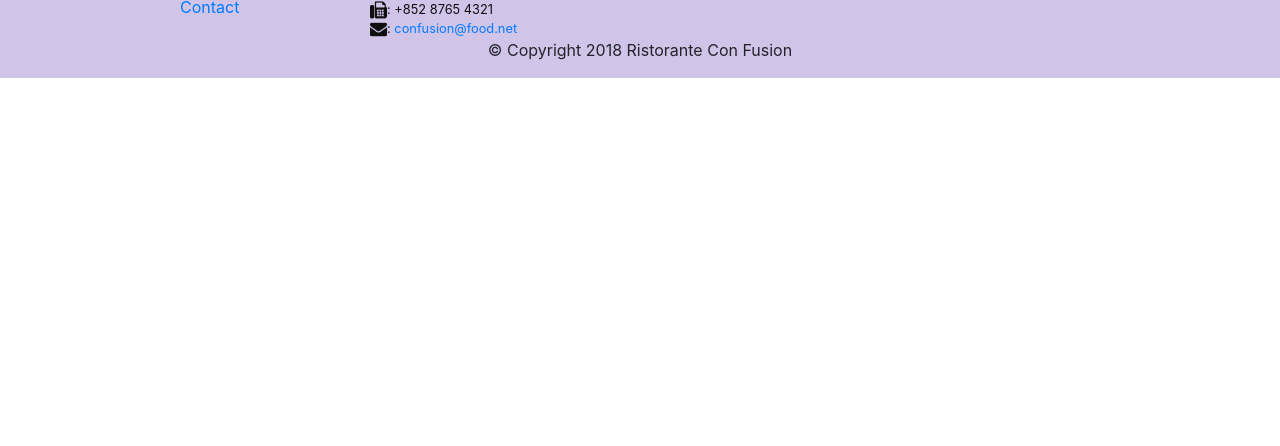
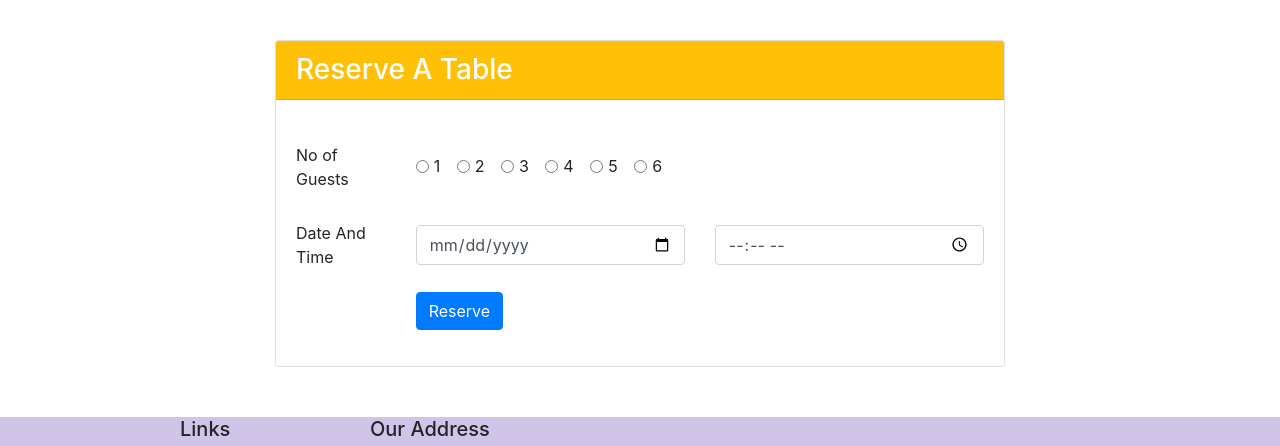
Before and after one commit to praveensingi/confusion, a website: page index.html in a window 1280 px wide. Shown: the part 1517-1963 px from the top of the page. Before the commit the page ends 1595 px from the top, so only its background shows below. Drawn offline with nearby package versions, Linux system fonts and the light colour scheme.

Commit message:
added reserve table form

```diff
--- a/css/styles.css
+++ b/css/styles.css
@@ -37,3 +37,9 @@
 .navbar-dark {
     background-color: #512dab;
 }
+
+.bookform {
+    padding-top:50px;
+    padding-bottom: 50px;
+    margin:0px auto;
+}
--- a/index.html
+++ b/index.html
@@ -40,14 +40,20 @@
     <header class = "jumbotron" >
         <div class="container">
             <div class= "row row-header">
-                <div class="col-12 col-sm-6">
                     <h1>Ristorante con Fusion</h1>
                     <p>We take inspiration from the World's best cuisines, and create a unique fusion experience. Our lipsmacking creations will tickle your culinary senses!</p>
                 </div>
-                <div class="col-12 col-sm" >
-                        <div class="col-12 col-sm align-self-center">
+                <div class="col-sm-6 col-12">
+                    <div class="row">
+                        <div class="col-12 col-sm-6 align-self-center">
                                 <img src="img/logo.png" class="img-fluid">
                         </div>
+                        <div class="col-12 col-sm-6 align-self-center">
+                                <button class="btn btn-sm btn-warning"><a href="#reservetable">Reserve Table</a></button>
+                        </div>
+                    </div>
+                </div>
+
                 </div>
             </div>
         </div>
@@ -69,6 +75,7 @@
                                     cherry tomatoes, Vidalia onion, Guntur chillies and
                                     Buffalo Paneer.
                                 </p>
+
                             </div>
                     </div>
             </div>
@@ -80,8 +87,15 @@
                 <h3>This Month's Promotions</h3>
             </div>
             <div class="col col-sm order-sm-last col-md">
-                <h2>Weekend Grand Buffet</h2>
-                <p>Featuring mouthwatering combinations with a choice of five different salads, six enticing appetizers, six main entrees and five choicest desserts. Free flowing bubbly and soft drinks. All for just $19.99 per person </p>
+                <div class="media">
+
+                    <div class="media-body">
+                            <h2 class="mt-0">Weekend Grand Buffet <span class="badge badge-danger">NEW</span></h2>
+                            <p class="d-none d-sm-block">Featuring mouthwatering combinations with a choice of five different salads, six enticing appetizers, six main entrees and five choicest desserts. Free flowing bubbly and soft drinks. All for just $19.99 per person </p>
+
+                    </div>
+                    <img class="d-flex mr-3 img-thumbnail align-self-center float-right" src="img/buffet.png" alt="buffet">
+                </div>
             </div>
         </div>
 
@@ -102,11 +116,74 @@
                                     creating mouthwatering Indo-Italian fusion experiences.
                                     </p>
                             </div>
-                        </div>
+                    </div>
 
             </div>
         </div>
+        <div class="row">
+            <div class="col-12 col-sm-8 bookform" id="reservetable">
+                <div class="card">
+                    <h3 class="card-header text-white bg-warning mb-3">Reserve A Table</h3>
+
+                    <div class="card-body">
+                        <form>
+                            <div class="form-group row">
+                                <label for="no of guests" class="col-md-2 col-form-label">No of Guests</label>
+                                <div class="col-md-10 align-self-center">
+                                    <div class="form-check form-check-inline">
+                                        <input class="form-check-input" type="radio" name="inlineRadioOptions" id="inlineRadio1" value="option1">
+                                        <label class="form-check-label" for="inlineRadio1">1</label>
+                                    </div>
+                                    <div class="form-check form-check-inline">
+                                        <input class="form-check-input" type="radio" name="inlineRadioOptions" id="inlineRadio2" value="option2">
+                                        <label class="form-check-label" for="inlineRadio2">2</label>
+                                    </div>
+                                    <div class="form-check form-check-inline">
+                                    <input class="form-check-input" type="radio" name="inlineRadioOptions" id="inlineRadio3" value="option3">
+                                    <label class="form-check-label" for="inlineRadio3">3</label>
+                                    </div>
+                                    <div class="form-check form-check-inline">
+                                        <input class="form-check-input" type="radio" name="inlineRadioOptions" id="inlineRadio4" value="option4">
+                                        <label class="form-check-label" for="inlineRadio4">4</label>
+                                    </div>
+                                    <div class="form-check form-check-inline">
+                                        <input class="form-check-input" type="radio" name="inlineRadioOptions" id="inlineRadio5" value="option5">
+                                        <label class="form-check-label" for="inlineRadio5">5</label>
+                                    </div>
+                                    <div class="form-check form-check-inline">
+                                        <input class="form-check-input" type="radio" name="inlineRadioOptions" id="inlineRadio6" value="option6" >
+                                        <label class="form-check-label" for="inlineRadio6">6</label>
+                                    </div>
+                                </div>
+
+                            </div>
+
+                            <div class="form-group row">
+                                    <label for="dateandtime" class="col-12 col-md-2 col-form-label">Date And Time</label>
+                                    <div class="col-5 col-md-5 align-self-center">
+                                        <input type="date" class="form-control" id="date" name="date" placeholder="date">
+                                    </div>
+                                    <div class="col-7 col-md-5 align-self-center">
+                                        <input type="time" class="form-control" id="time" name="time" placeholder="Time">
+                                    </div>
+
+                            </div>
+
+                            <div class="form-group row">
+                                    <div class="offset-md-2 col-md-10">
+                                        <button type="submit" class="btn btn-primary">Reserve</button>
+                                    </div>
+                                </div>
+
+                        </form>
+                    </div>
+
+            </div>
+            </div>
+        </div>
+
     </div>
+
 
     <footer>
         <div class="container">
```
